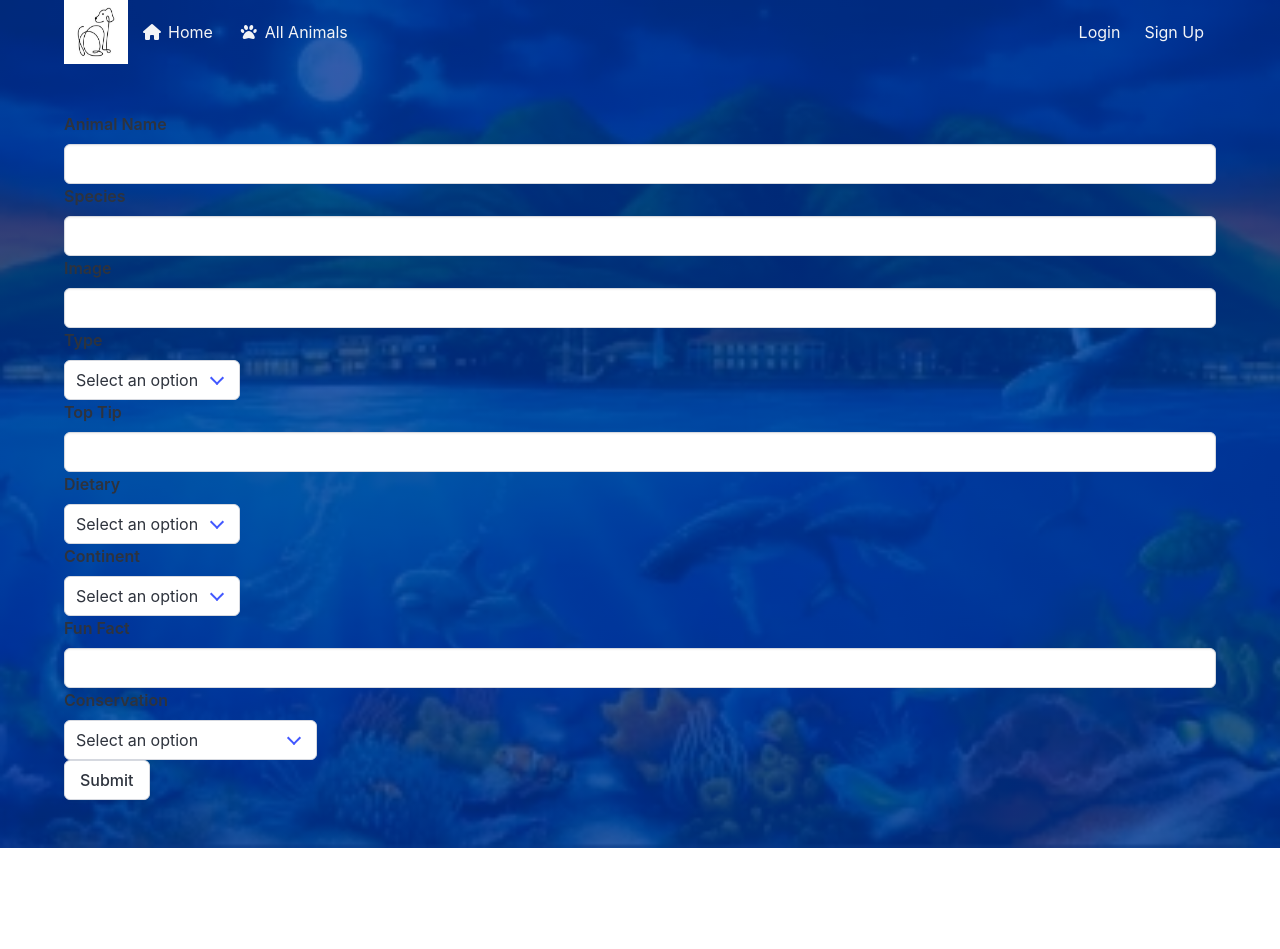
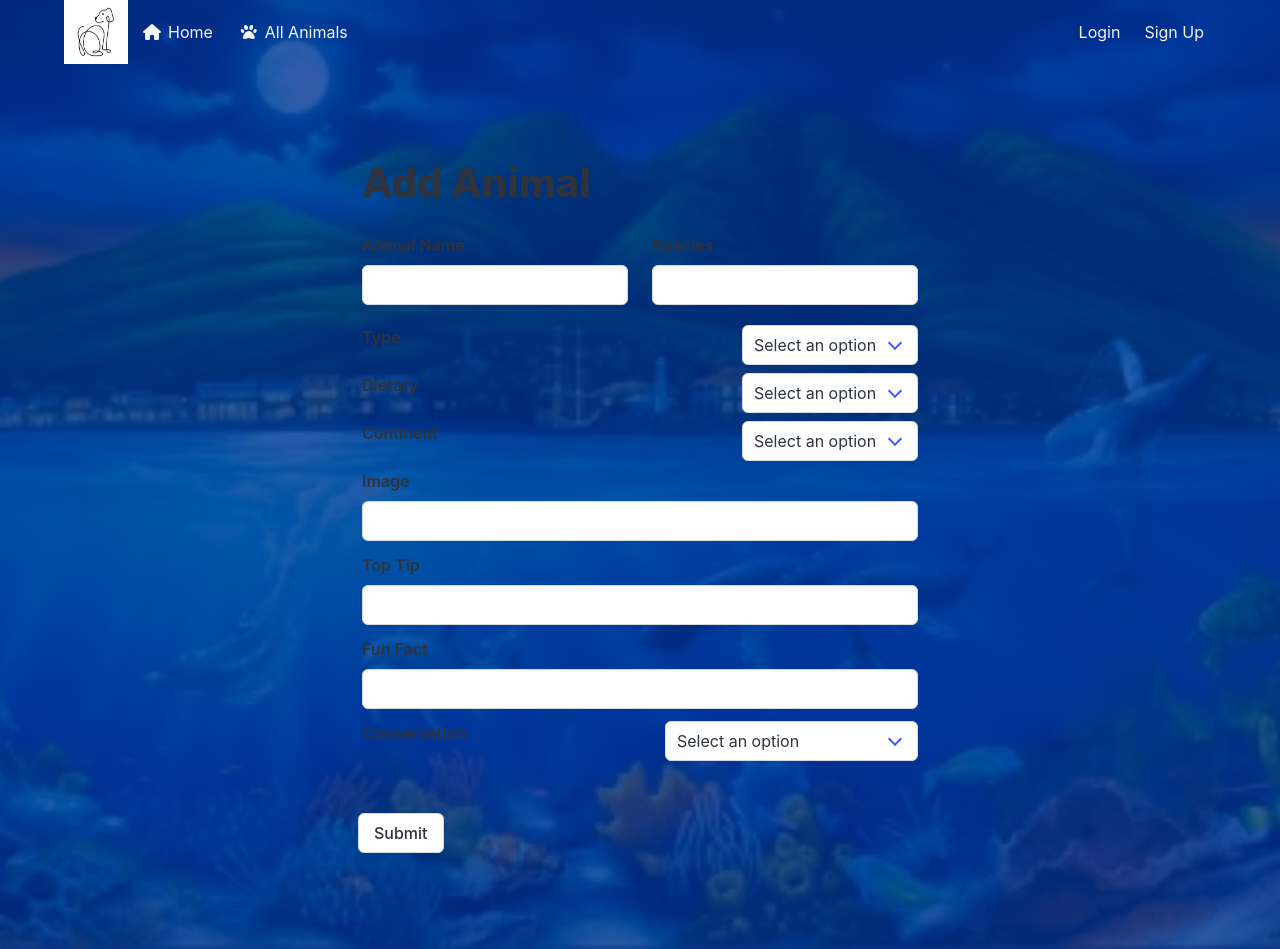
Before and after one commit to hoenigma/SEB-Project-3-Frontend, a React (Vite) app: page /addanimal in a window 1280 px wide. Before the commit the page ends 848 px from the top, so only its background shows below. Built offline with nearby package versions, Linux system fonts and the light colour scheme.

Commit message:
First draft add animal form styling

```diff
--- a/src/components/AddAnimal.tsx
+++ b/src/components/AddAnimal.tsx
@@ -40,9 +40,11 @@ export default function AddAnimal() {
 
   return (
     <div className="section">
-      <div className="container">
+      <div className="container add is-max-desktop custom-border-radius p-6">
         <form onSubmit={handleSubmit}>
-          <div className="field">
+          <div className="title is-size-2 pl-1 mb-5">Add Animal</div>
+          <div className="columns is-multiline p-1 mb-0">
+            <div className="field column">
               <label className="label">Animal Name</label>
               <div className="control">
                 <input
@@ -54,7 +56,7 @@ export default function AddAnimal() {
                 />
               </div>
             </div>
-          <div className="field">
+            <div className="field column">
               <label className="label">Species</label>
               <div className="control">
                 <input
@@ -66,19 +68,9 @@ export default function AddAnimal() {
                 />
               </div>
             </div>
-          <div className="field">
-            <label className="label">Image</label>
-            <div className="control">
-              <input
-                className="input"
-                type="text"
-                name={"image"}
-                onChange={handleChange}
-                value={formData.image}
-              />
           </div>
-          </div>
-          <div className="field">
+
+          <div className="field is-flex is-justify-content-space-between p-1">
             <label className="label">Type</label>
             <div className="dropdown is-active">
               <div className="dropdown-trigger">
@@ -101,19 +93,7 @@ export default function AddAnimal() {
               </div>
             </div>
           </div>
-          <div className="field">
-            <label className="label">Top Tip</label>
-            <div className="control">
-              <input
-                className="input"
-                type="text"
-                name={"topTip"}
-                onChange={handleChange}
-                value={formData.topTip}
-              />
-            </div>
-          </div>
-          <div className="field">
+          <div className="field is-flex is-justify-content-space-between p-1">
             <label className="label">Dietary</label>
             <div className="dropdown is-active">
               <div className="dropdown-trigger">
@@ -137,7 +117,7 @@ export default function AddAnimal() {
               </div>
             </div>
           </div>
-          <div className="field">
+          <div className="field is-flex is-justify-content-space-between p-1">
             <label className="label">Continent</label>
             <div className="dropdown is-active">
               <div className="dropdown-trigger">
@@ -164,7 +144,34 @@ export default function AddAnimal() {
               </div>
             </div>
           </div>
-          <div className="field">
+
+          <div className="field p-1">
+            <label className="label">Image</label>
+            <div className="control">
+              <input
+                className="input"
+                type="text"
+                name={"image"}
+                onChange={handleChange}
+                value={formData.image}
+              />
+            </div>
+          </div>
+
+          <div className="field p-1 mt-1">
+            <label className="label">Top Tip</label>
+            <div className="control">
+              <input
+                className="input"
+                type="text"
+                name={"topTip"}
+                onChange={handleChange}
+                value={formData.topTip}
+              />
+            </div>
+          </div>
+
+          <div className="field p-1 mt-1">
             <label className="label">Fun Fact</label>
             <div className="control">
               <input
@@ -176,7 +183,7 @@ export default function AddAnimal() {
               />
             </div>
           </div>
-          <div className="field">
+          <div className="field is-flex is-justify-content-space-between p-1 mt-1">
             <label className="label">Conservation</label>
             <div className="dropdown is-active">
               <div className="dropdown-trigger">
@@ -212,7 +219,7 @@ export default function AddAnimal() {
               </div>
             </div>
           </div>
-          <button className="button">Submit</button>
+          <button className="button mt-6">Submit</button>
         </form>
       </div>
     </div>
--- a/src/components/AllAnimals.tsx
+++ b/src/components/AllAnimals.tsx
@@ -53,7 +53,7 @@ function AllAnimals() {
     <>
       <section className="section is-flex is-flex-direction-column">
         <div className="columns is-multicolumn">
-          <div className="container ">
+          <div className="container">
             <div className="searchbar column is-half is-pulled-left">
               <input
                 id="searchBar"
@@ -68,7 +68,7 @@ function AllAnimals() {
                 <div className="dropdown-trigger">
                   <div className="dropdown is-active">
                     <div className="dropdown-trigger">
-                      <div className="select">
+                      <div className="select is-hovered">
                         <select
                           name="type"
                           value={value}
@@ -86,10 +86,9 @@ function AllAnimals() {
               </div>
             </div>
           </div>
-
           <span className="is-flex mt-3">
             <Link to="/addanimal">
-              <button className="button is-link mr-4">
+              <button className="button is-light is-outlined mr-4">
                 Add Animal
                 <span className="icon ml-1">
                   <i className="fa fa-plus"></i>
--- a/src/components/Navbar.tsx
+++ b/src/components/Navbar.tsx
@@ -63,7 +63,8 @@ function Navbar({ user, setUser }: NavbarProps) {
                 {user && (
                   <button
                     onClick={logout}
-                    className="button navbar-item is-ghost">
+                    className="button logout navbar-item is-ghost"
+                  >
                     Logout
                   </button>
                 )}
--- a/src/styles/main.scss
+++ b/src/styles/main.scss
@@ -21,8 +21,16 @@ p {
   color: #323232;
 }
 
+.container.add {
+  max-width: 660px;
+}
+
 .underline-hover:hover {
   font-weight: bold;
+}
+
+.button.navbar-item.is-ghost {
+  max-height: 100px;
 }
 
 .custom-border-radius {
```
Lines whose indentation alone changed are shown as unchanged.
